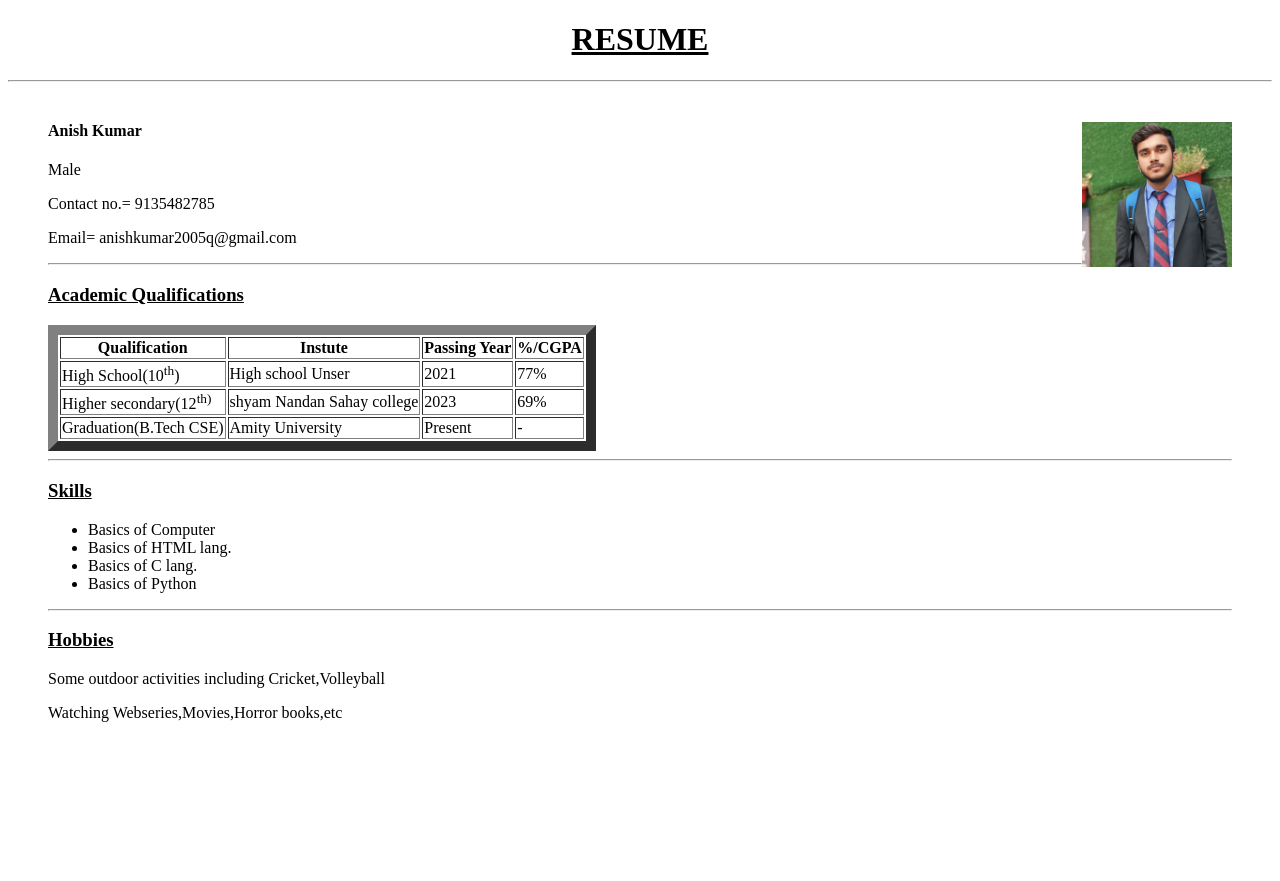
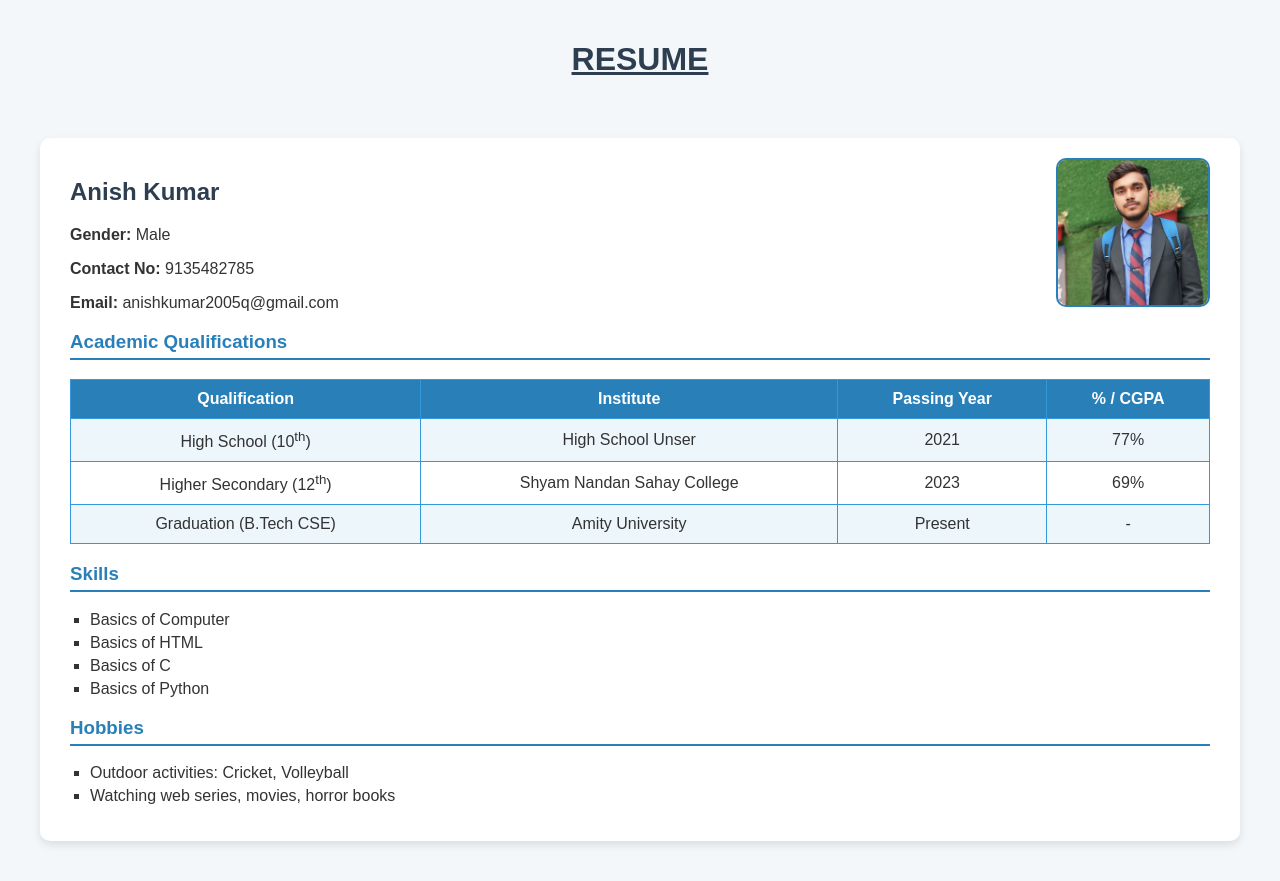
Before and after one commit to Anish-59/resume, a plain HTML site: page index.html in a window 1280 px wide. Before the commit the page ends 800 px from the top, so only its background shows below. Drawn offline with Linux system fonts and the light colour scheme.

Commit message:
Update index.html

```diff
--- a/index.html
+++ b/index.html
@@ -1,117 +1,122 @@
 <!DOCTYPE html>
-
 <html lang="en">
-
 <head>
-
   <meta charset="UTF-8">
-
   <meta name="viewport" content="width=device-width, initial-scale=1.0">
-
-  <title>Document</title>
-
+  <title>Resume - Anish Kumar</title>
+  <style>
+    body {
+      font-family: Arial, sans-serif;
+      background-color: #f4f7fa;
+      color: #333;
+      margin: 0;
+      padding: 0;
+    }
+    h1 {
+      text-align: center;
+      color: #2c3e50;
+      padding: 20px;
+    }
+    h2 {
+      color: #2c3e50;
+    }
+    h3 {
+      color: #2980b9;
+      border-bottom: 2px solid #2980b9;
+      padding-bottom: 5px;
+    }
+    .container {
+      margin: 40px;
+      background: #fff;
+      padding: 20px 30px;
+      border-radius: 10px;
+      box-shadow: 0px 4px 8px rgba(0,0,0,0.1);
+    }
+    img {
+      float: right;
+      border-radius: 10px;
+      border: 2px solid #2980b9;
+    }
+    table {
+      width: 100%;
+      border-collapse: collapse;
+      margin: 15px 0;
+    }
+    th, td {
+      border: 1px solid #3498db;
+      padding: 10px;
+      text-align: center;
+    }
+    th {
+      background-color: #2980b9;
+      color: white;
+    }
+    tr:nth-child(even) {
+      background-color: #ecf6fb;
+    }
+    ul {
+      list-style-type: square;
+      padding-left: 20px;
+    }
+    ul li {
+      margin-bottom: 5px;
+    }
+  </style>
 </head>
-
 <body>
 
-  <h1 style="text-align: center;"><b><u>RESUME</u></b></h1>
+  <h1><u>RESUME</u></h1>
+  <div class="container">
 
-  <hr>
+    <img src="myimage.jpg" alt="Profile Photo" width="150" height="145">
 
-  <div style="margin: 40px;">
+    <h2>Anish Kumar</h2>
+    <p><b>Gender:</b> Male</p>
+    <p><b>Contact No:</b> 9135482785</p>
+    <p><b>Email:</b> anishkumar2005q@gmail.com</p>
 
-  <img src="myimage.jpg" style="float: right;" width="150" height="145">
-
-  <p><b><h4> Anish Kumar </h4></b></p>
-
-  <p> Male</p>
-
-  <p> Contact no.= 9135482785</p>
-
-  <P> Email= anishkumar2005q@gmail.com</P>
-
-  <hr>
-
-  <h3><u><b>Academic Qualifications</b></u></h3>
-
-  <table border="10" weidth="40%"
-
+    <h3>Academic Qualifications</h3>
+    <table>
       <tr>
-
         <th>Qualification</th>
-
-    <th>Instute</th>
-
+        <th>Institute</th>
         <th>Passing Year</th>
-
-    <th>%/CGPA</th>
-
+        <th>% / CGPA</th>
       </tr>
-
       <tr>
-
-      <td>High School(10<sup>th</sup>)</td>
-
-      <td>High school Unser</td>
-
+        <td>High School (10<sup>th</sup>)</td>
+        <td>High School Unser</td>
         <td>2021</td>
-
         <td>77%</td>
-
       </tr>
-
       <tr>
-
-      <td>Higher secondary(12<sup>th)</sup></td>
-
-      <td>shyam Nandan Sahay college</td>
-
+        <td>Higher Secondary (12<sup>th</sup>)</td>
+        <td>Shyam Nandan Sahay College</td>
         <td>2023</td>
-
         <td>69%</td>
-
       </tr>
-
       <tr>
-
-      <td>Graduation(B.Tech CSE)</td>
-
+        <td>Graduation (B.Tech CSE)</td>
         <td>Amity University</td>
-
         <td>Present</td>
-
         <td>-</td>
-
       </tr>
-
     </table>
 
-  <hr>
-
-  <h3><b><u>Skills</u></b></h3>
-
+    <h3>Skills</h3>
     <ul>
-
       <li>Basics of Computer</li>
-
-    <li>Basics of HTML lang.</li>
-
-    <li>Basics of C lang.</li>
-
+      <li>Basics of HTML</li>
+      <li>Basics of C</li>
       <li>Basics of Python</li>
-
     </ul>
 
-  <hr>
-
-  <h3><u><b>Hobbies</b></u></h3>
-
-  <p>Some outdoor activities including Cricket,Volleyball </p>
-
-  <p>Watching Webseries,Movies,Horror books,etc </p>
+    <h3>Hobbies</h3>
+    <ul>
+      <li>Outdoor activities: Cricket, Volleyball</li>
+      <li>Watching web series, movies, horror books</li>
+    </ul>
 
   </div>
-
 </body>
-
 </html>
```
Lines whose indentation alone changed are shown as unchanged.
